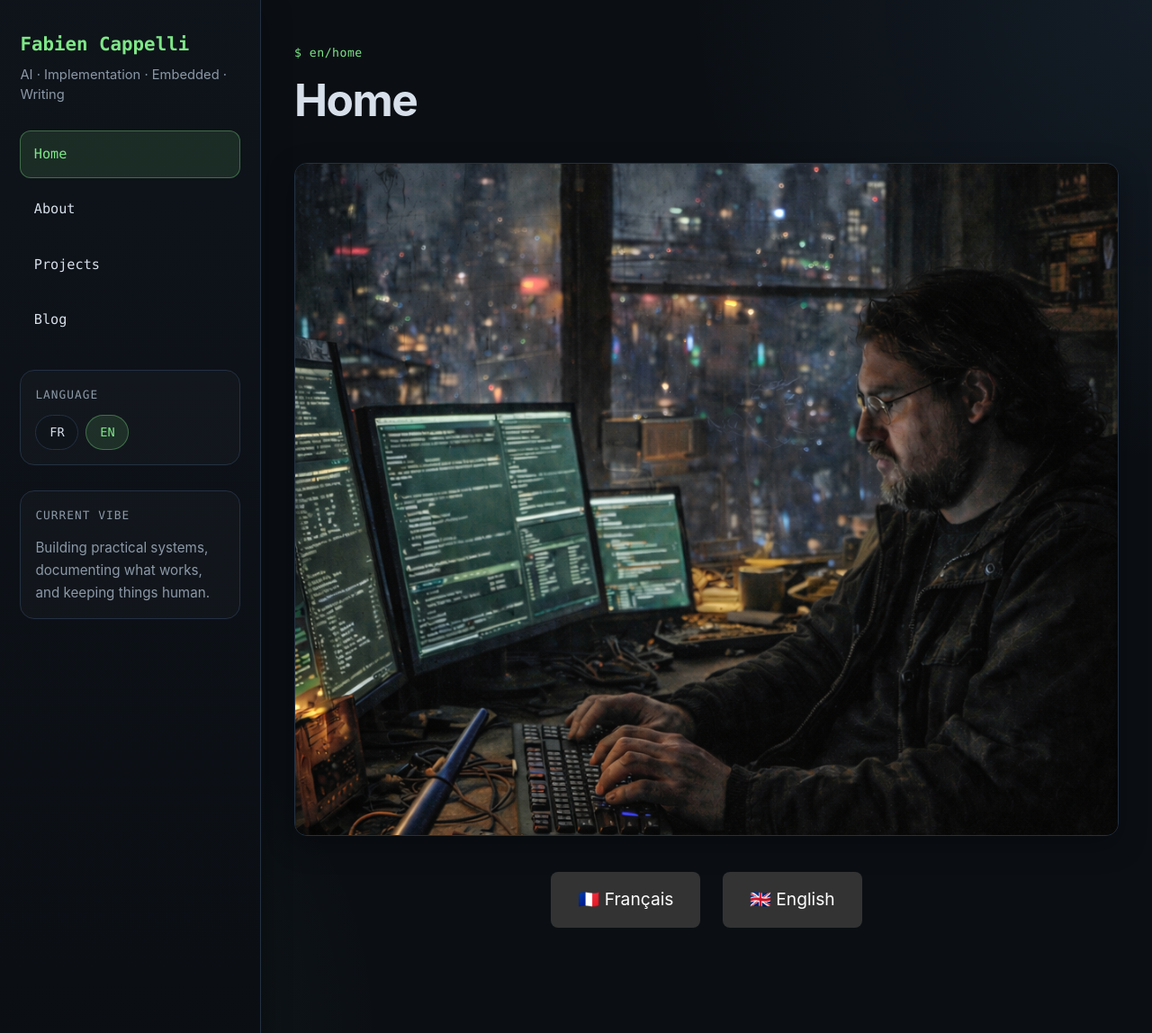
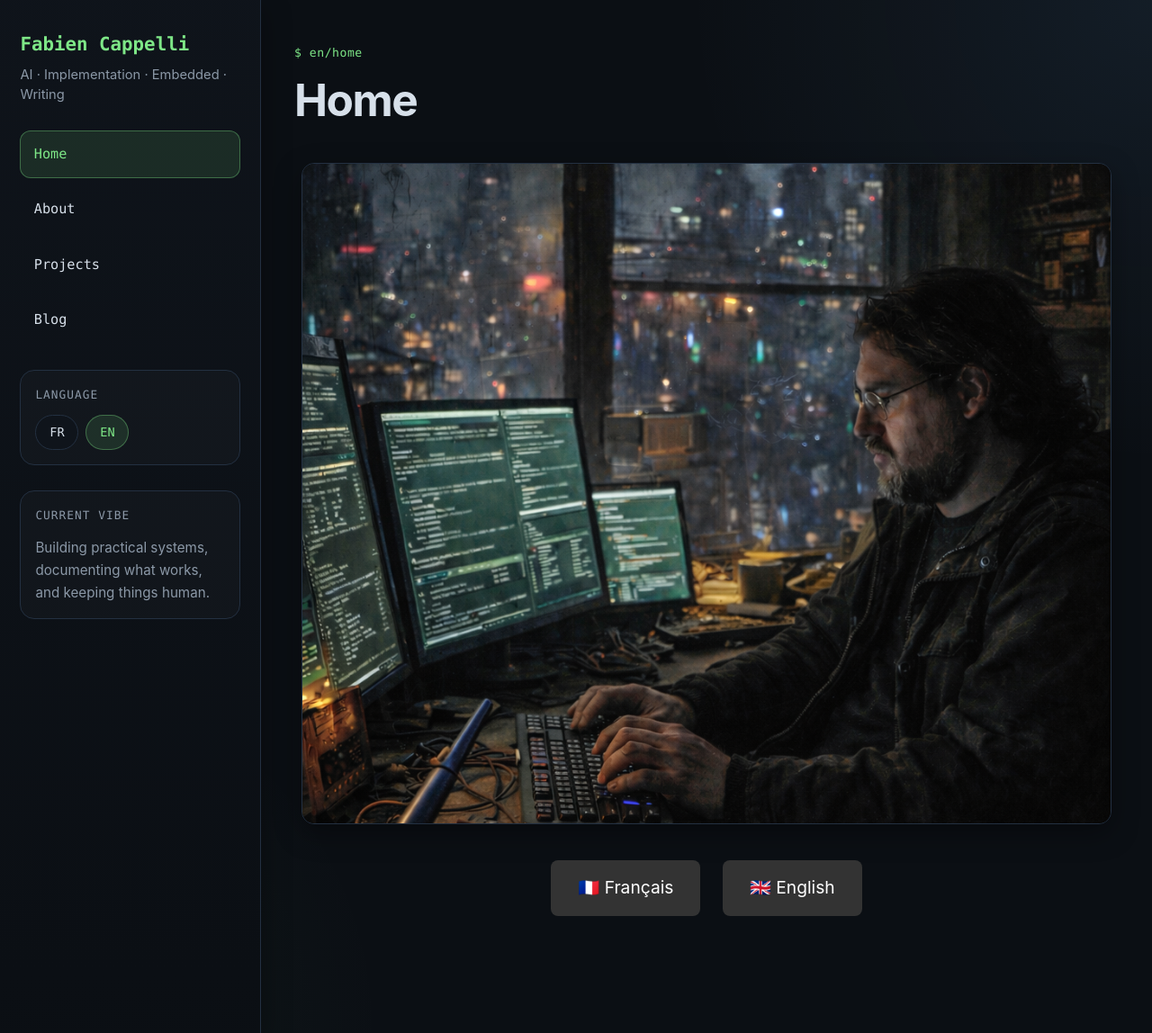
Before and after one commit to fabiencappelli/website, a Jekyll site: the page built from index.md, in a window 1280 px wide and 1148 px high. Shown: the whole window at 90% size. Built offline with Jekyll 4.4.1, drawn with Linux system fonts in a browser that asks for light colours.

Commit message:
homepage2

```diff
--- a/assets/style.css
+++ b/assets/style.css
@@ -352,7 +352,8 @@
 
 .home-hero {
   text-align: center;
-  margin-top: 40px;
+  max-width: 900px;
+  margin: 40px auto;
 }
 
 .hero-image {
@@ -360,8 +361,12 @@
   width: 100%;
   height: auto;
   border-radius: 12px;
+  transition: transform 0.4s ease;
+  max-width: 700px;
 }
-
+.hero-image:hover {
+  transform: scale(1.02);
+}
 .hero-buttons {
   margin-top: 30px;
 }
```
